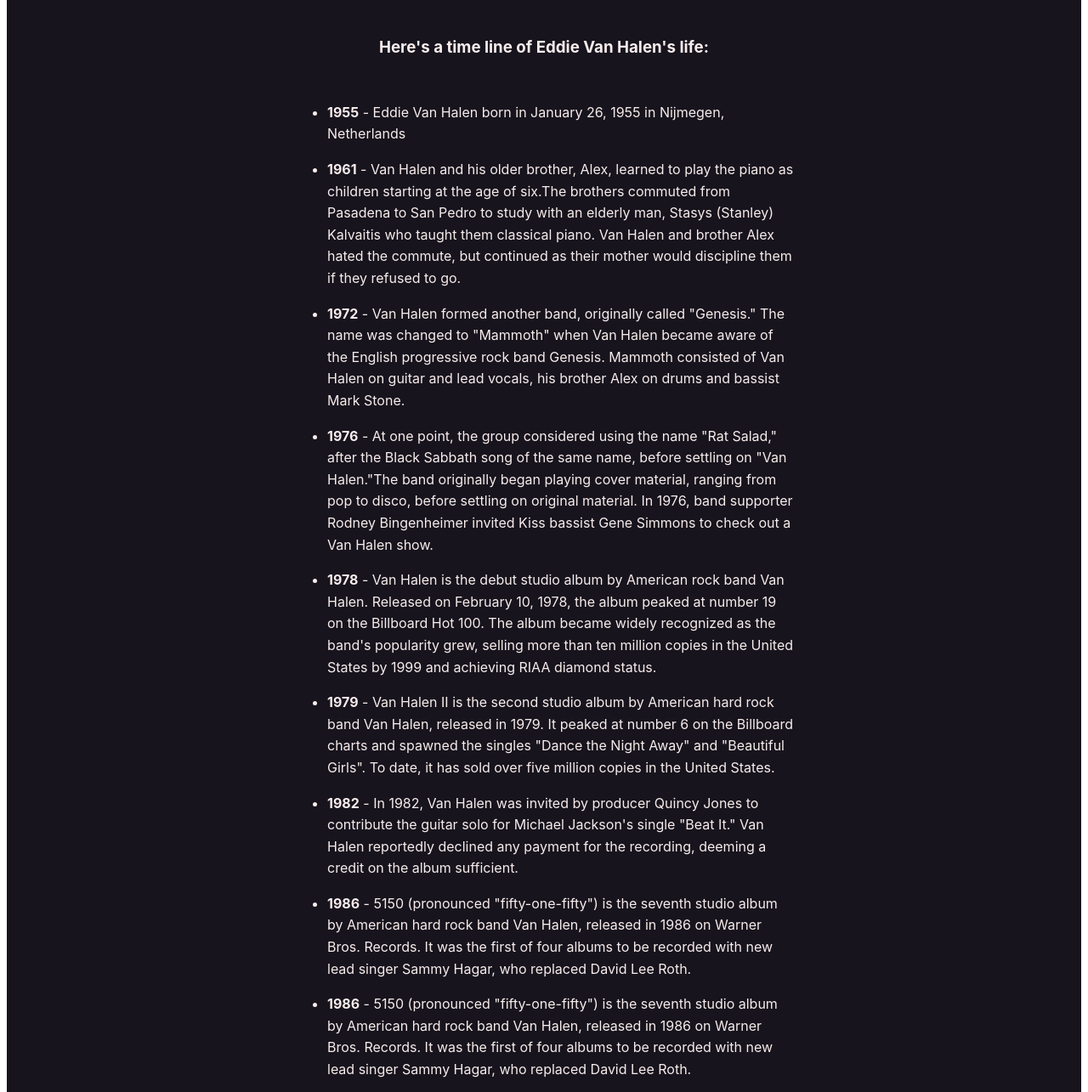
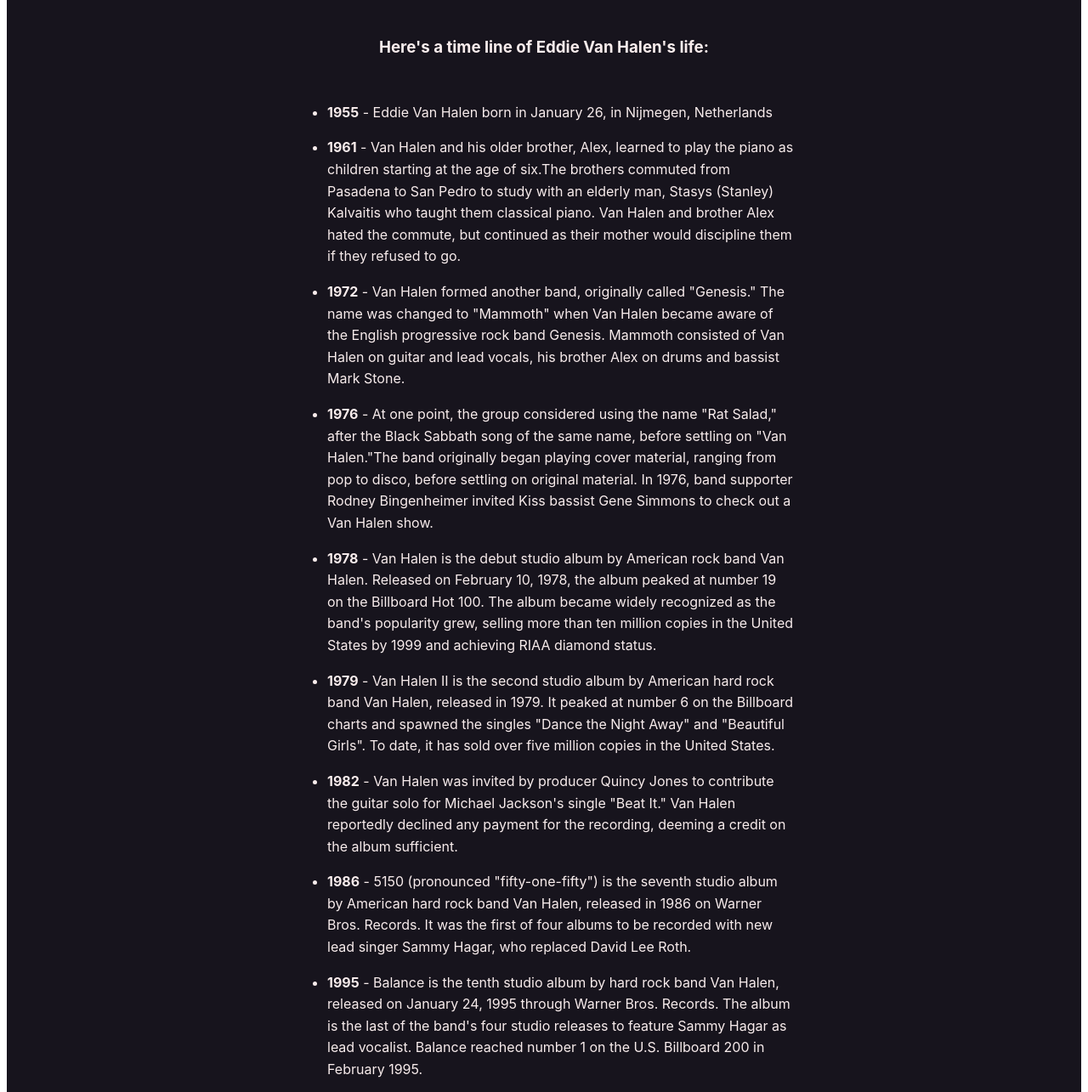
Before and after one commit to gustavo-pessoa/tribute-page-eddie-van-halen, a plain HTML site: page index.html in a window 1280 px wide. Shown: the part 700-1985 px from the top of the page at 85% size. Drawn offline with Linux system fonts and the light colour scheme.

Commit message:
202101252156

```diff
--- a/index.html
+++ b/index.html
@@ -29,7 +29,7 @@
             <h3 id="headline">Here's a time line of Eddie Van Halen's life:</h3>
 
             <ul>
-                <li><strong>1955</strong> - Eddie Van Halen born in January 26, 1955 in Nijmegen, Netherlands</li>
+                <li><strong>1955</strong> - Eddie Van Halen born in January 26, in Nijmegen, Netherlands</li>
 
                 <li><strong>1961</strong> - Van Halen and his older brother, Alex, learned to play the piano as
                     children starting at the age of six.The brothers commuted from Pasadena to San Pedro to study
@@ -61,7 +61,7 @@
                     the United States.
                 </li>
 
-                <li><strong>1982</strong> - In 1982, Van Halen was invited by producer Quincy Jones to contribute
+                <li><strong>1982</strong> - Van Halen was invited by producer Quincy Jones to contribute
                     the guitar solo for Michael Jackson's single "Beat It." Van Halen reportedly declined any
                     payment for the recording, deeming a credit on the album sufficient.
                 </li>
@@ -70,12 +70,6 @@
                     American hard rock band Van Halen, released in 1986 on Warner Bros. Records. It was the first of
                     four albums to be recorded with new lead singer Sammy Hagar, who replaced David Lee Roth.
                 </li>
-
-                <li><strong>1986</strong> - 5150 (pronounced "fifty-one-fifty") is the seventh studio album by
-                    American hard rock band Van Halen, released in 1986 on Warner Bros. Records. It was the first of
-                    four albums to be recorded with new lead singer Sammy Hagar, who replaced David Lee Roth.
-                </li>
-
 
                 <li><strong>1995</strong> - Balance is the tenth studio album by hard rock band Van Halen, released
                     on January 24, 1995 through Warner Bros. Records. The album is the last of the band's four
```
